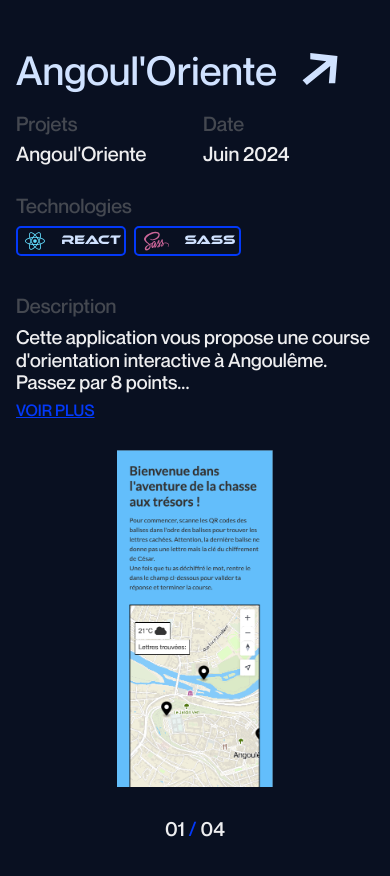
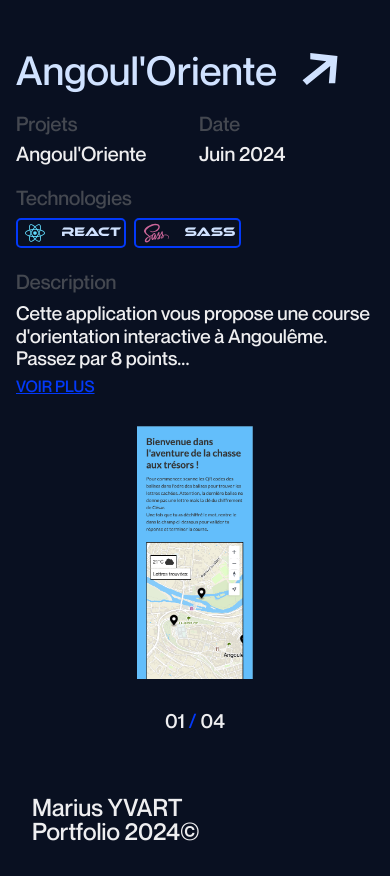
Before and after one commit to MuuvaY/portfolio2, a React (Vite) app: page / in a window 390 px wide. Shown: the part 4110-4986 px from the top of the page. Built offline with nearby package versions, Linux system fonts and the light colour scheme.

Commit message:
Responsive

```diff
--- a/src/scss/blocs/carrousel.scss
+++ b/src/scss/blocs/carrousel.scss
@@ -357,12 +357,9 @@
     @include for-phone-only {
       display: flex;
       flex-wrap: wrap;
-      gap: 1rem;
-      margin-bottom: 1rem;
+      gap: 0.5rem;
+      // margin-bottom: 1rem;
     }
-    // &__list {
-
-    // }
   }
 
   &__wrapper {
@@ -445,7 +442,7 @@
       // width: 100%;
       margin-bottom: 2rem;
       // width: 80vw;
-      height: 40vh;
+      height: 30vh;
     }
   }
 
```
